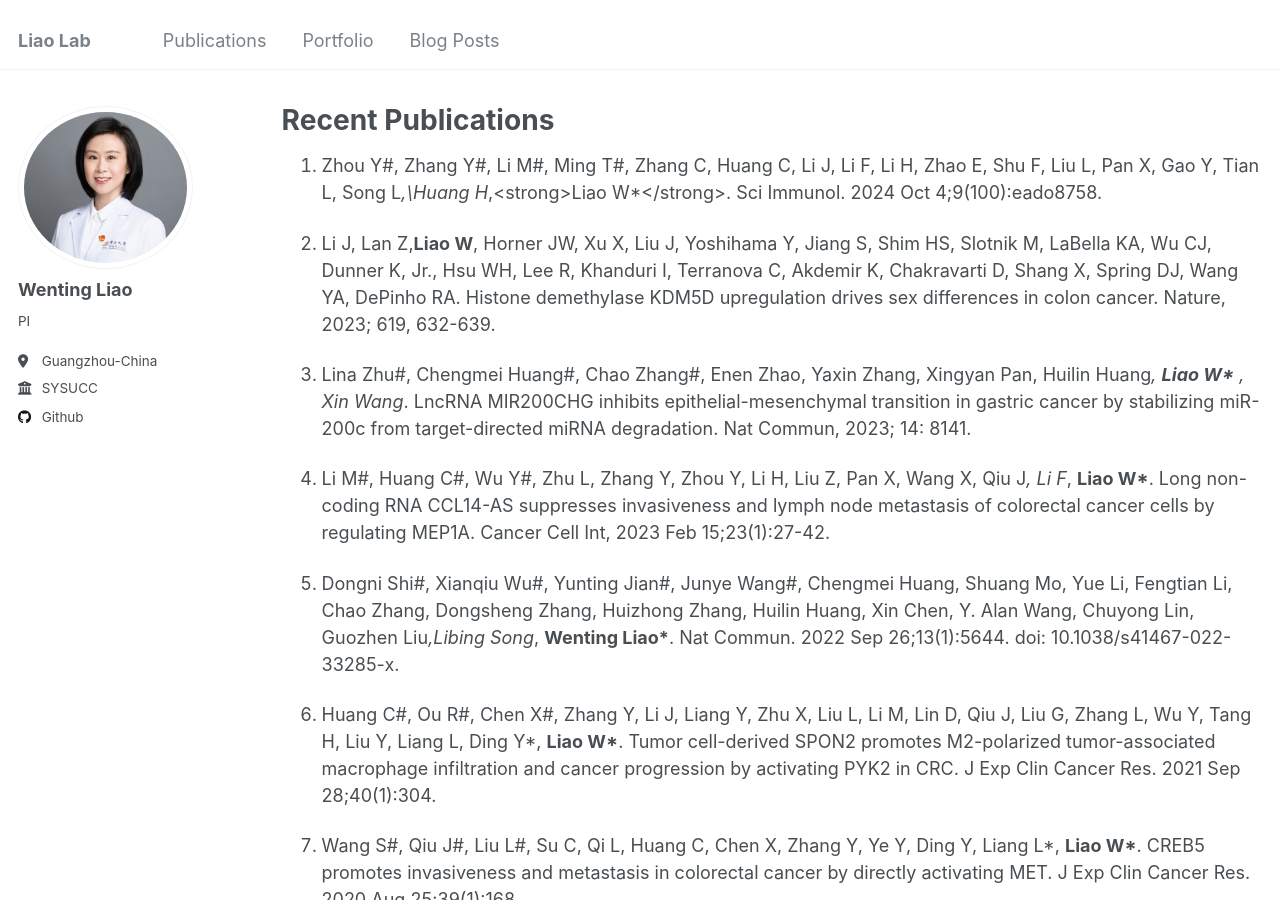
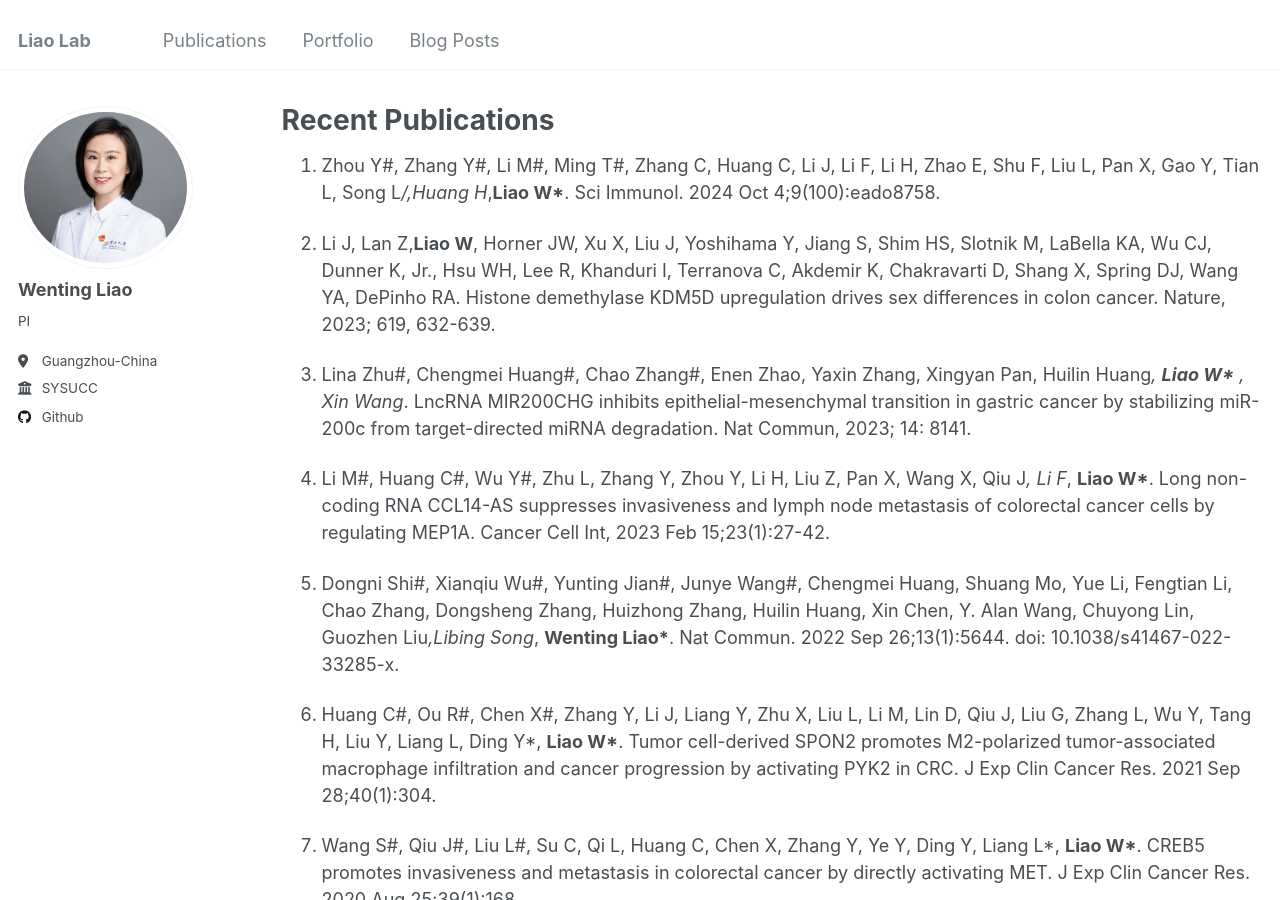
Before and after one commit to ImmunoTransLab/ImmunoTransLab, a Jekyll site: the page built from _pages/publications.md, in a window 1280 px wide and 900 px high. Built offline with Jekyll 4.4.1, drawn with Linux system fonts in a browser that asks for light colours.

Commit message:
Update publications.md

```diff
--- a/_pages/publications.md
+++ b/_pages/publications.md
@@ -7,7 +7,7 @@ author_profile: true
 
 
 
-1.	Zhou Y#, Zhang Y#, Li M#, Ming T#, Zhang C, Huang C, Li J, Li F, Li H, Zhao E, Shu F, Liu L, Pan X, Gao Y, Tian L, Song L*,\Huang H*,\<strong>Liao W*</strong>. Sci Immunol. 2024 Oct 4;9(100):eado8758.
+1.	Zhou Y#, Zhang Y#, Li M#, Ming T#, Zhang C, Huang C, Li J, Li F, Li H, Zhao E, Shu F, Liu L, Pan X, Gao Y, Tian L, Song L*/,Huang H*,<strong>Liao W*</strong>. Sci Immunol. 2024 Oct 4;9(100):eado8758.
 
 
 2. Li J, Lan Z,<strong>Liao W</strong>, Horner JW, Xu X, Liu J, Yoshihama Y, Jiang S, Shim HS, Slotnik M, LaBella KA, Wu CJ, Dunner K, Jr., Hsu WH, Lee R, Khanduri I, Terranova C, Akdemir K, Chakravarti D, Shang X, Spring DJ, Wang YA, DePinho RA. Histone demethylase KDM5D upregulation drives sex differences in colon cancer. Nature, 2023; 619, 632-639.
```
